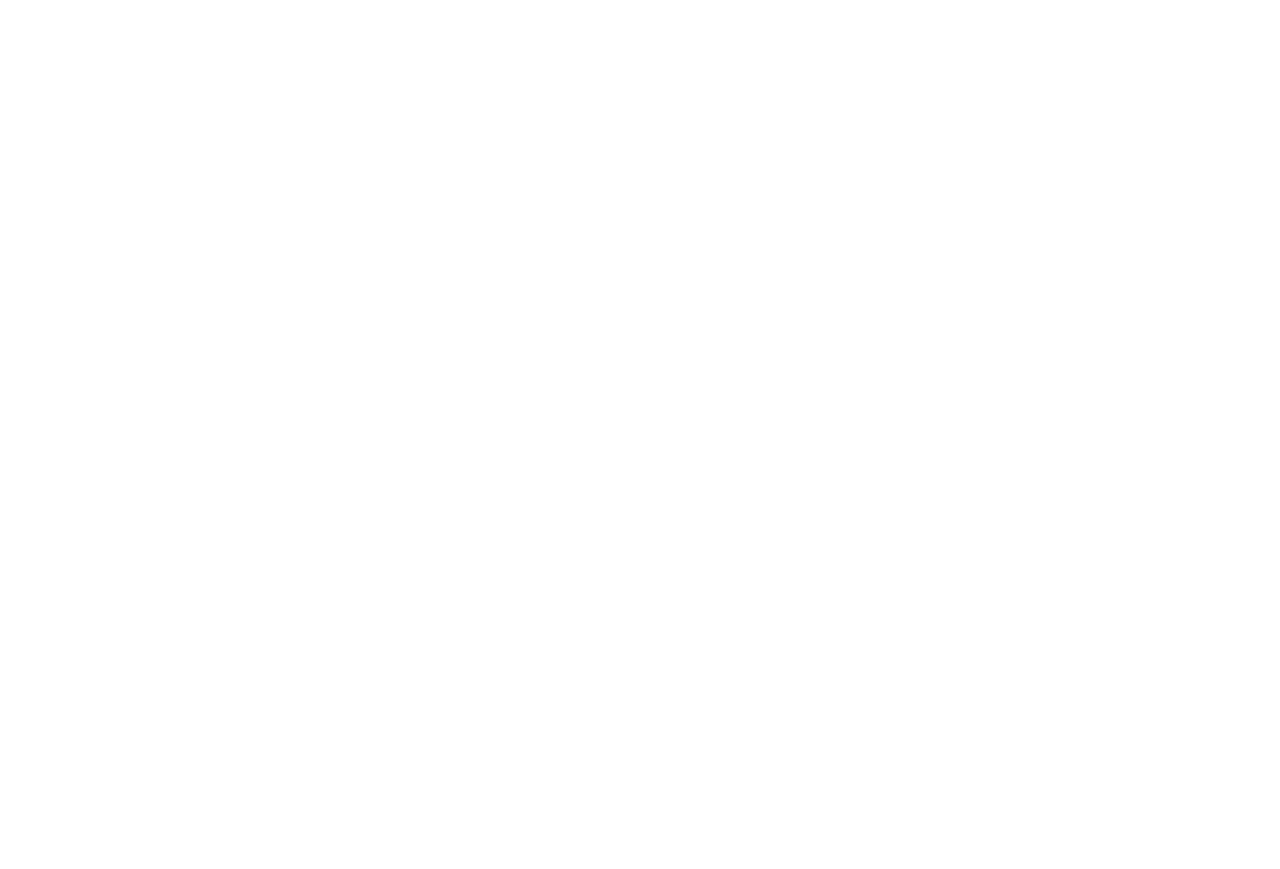
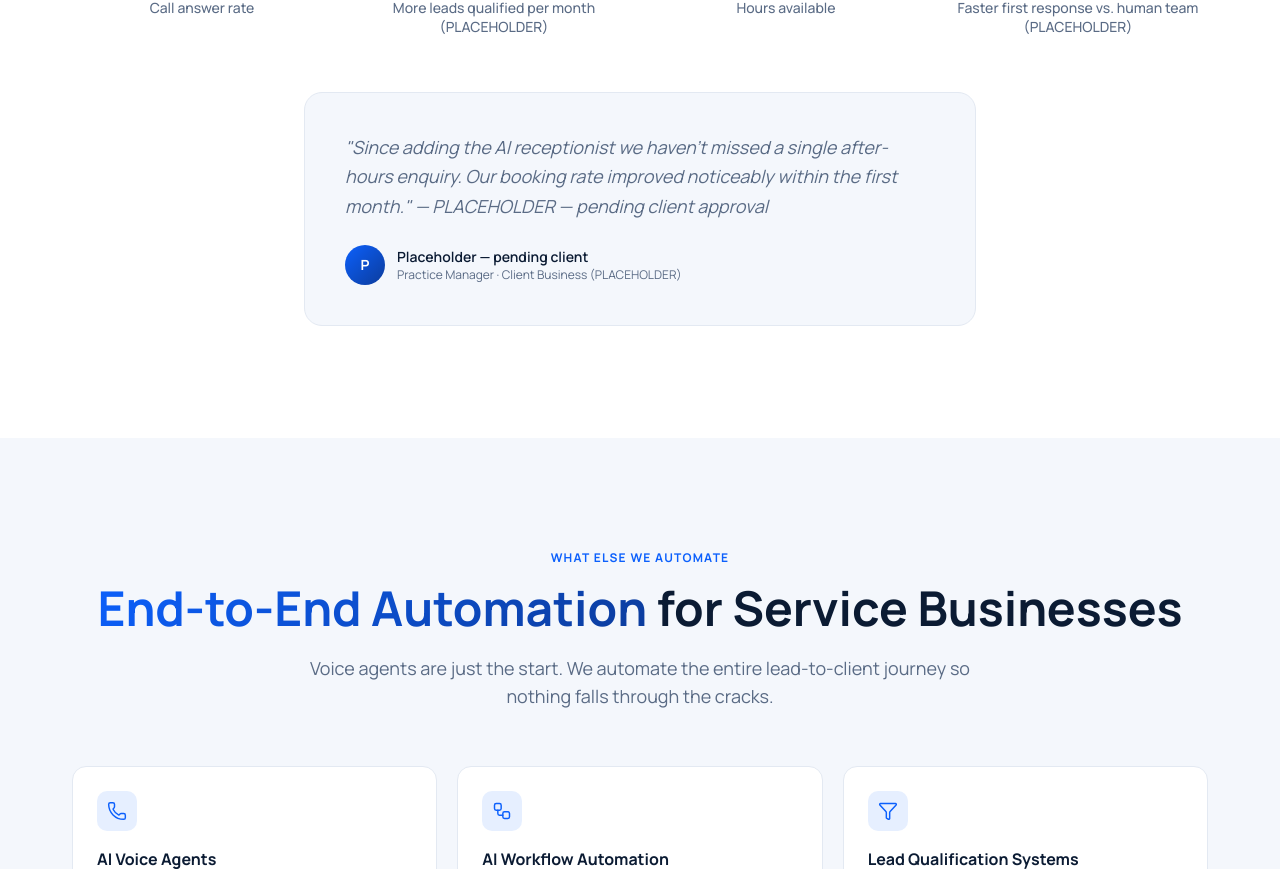
Before and after one commit to DevShoaib78/ambliqsolutions, a Next.js app: page / in a window 1280 px wide. Shown: the part 4073-4942 px from the top of the page. Before the commit the page ends 3255 px from the top, so only its background shows below. Built offline with nearby package versions, Linux system fonts and the light colour scheme.

Commit message:
feat: services section
Compact icon card grid (1-col mobile, 2-col sm, 3-col lg) for the
five services from site.services. Brand-tinted lucide icons resolved
via static iconMap. Cards wrapped in Reveal for scroll animation.
Also wires RoiCalculator, Results, Services into page.tsx.

```diff
--- a/src/app/page.tsx
+++ b/src/app/page.tsx
@@ -1,6 +1,9 @@
-import Hero     from '@/components/sections/Hero'
-import Problem  from '@/components/sections/Problem'
-import Features from '@/components/sections/Features'
+import Hero          from '@/components/sections/Hero'
+import Problem       from '@/components/sections/Problem'
+import Features      from '@/components/sections/Features'
+import RoiCalculator from '@/components/sections/RoiCalculator'
+import Results       from '@/components/sections/Results'
+import Services      from '@/components/sections/Services'
 
 export default function Home() {
   return (
@@ -8,7 +11,10 @@
       <Hero />
       <Problem />
       <Features />
-      {/* Results, Services, ROI, FAQ, CTA sections go here */}
+      <RoiCalculator />
+      <Results />
+      <Services />
+      {/* FAQ, CTA sections go here */}
     </main>
   )
 }
--- /dev/null
+++ b/src/components/sections/Services.tsx
@@ -0,0 +1,50 @@
+import { type LucideIcon, Phone, Workflow, Filter, CalendarCheck, DatabaseZap } from 'lucide-react'
+import { site } from '@/content/site'
+import Container from '@/components/common/Container'
+import SectionHeading from '@/components/common/SectionHeading'
+import Reveal from '@/components/motion/Reveal'
+
+const iconMap: Record<string, LucideIcon> = {
+  Phone,
+  Workflow,
+  Filter,
+  CalendarCheck,
+  DatabaseZap,
+}
+
+export default function Services() {
+  return (
+    <section id="services" className="py-20 sm:py-28 bg-surface">
+      <Container>
+        <Reveal>
+          <SectionHeading
+            eyebrow="What Else We Automate"
+            heading="End-to-End Automation for Service Businesses"
+            accent="End-to-End Automation"
+            sub="Voice agents are just the start. We automate the entire lead-to-client journey so nothing falls through the cracks."
+            className="mb-14"
+          />
+        </Reveal>
+
+        <div className="grid gap-5 sm:grid-cols-2 lg:grid-cols-3">
+          {site.services.map((service, i) => {
+            const Icon = iconMap[service.icon] ?? Phone
+            return (
+              <Reveal key={service.id} delay={i * 0.07}>
+                <div className="group flex flex-col gap-4 rounded-xl border border-bordersoft bg-white p-6 transition hover:border-blue-500/30 hover:shadow-md">
+                  <div className="inline-flex h-10 w-10 items-center justify-center rounded-lg bg-blue-500/10 text-blue-500 transition group-hover:bg-blue-500/20">
+                    <Icon size={20} strokeWidth={1.75} />
+                  </div>
+                  <div>
+                    <h3 className="mb-1.5 font-bold text-ink">{service.title}</h3>
+                    <p className="text-sm text-ink-muted leading-relaxed">{service.body}</p>
+                  </div>
+                </div>
+              </Reveal>
+            )
+          })}
+        </div>
+      </Container>
+    </section>
+  )
+}
```
